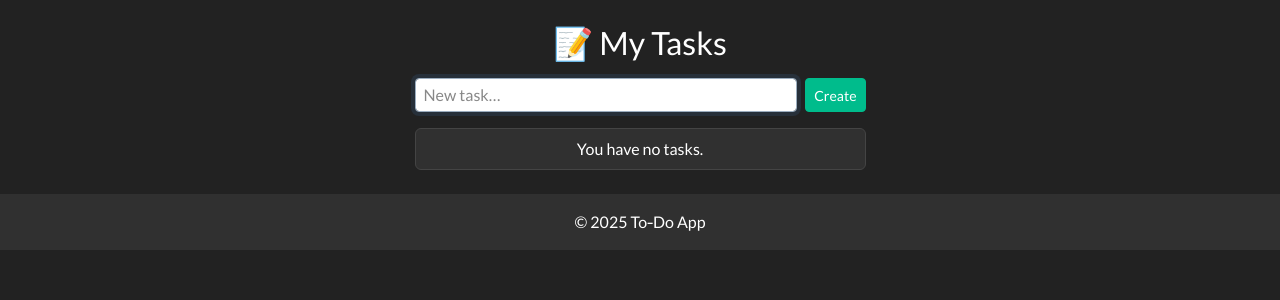
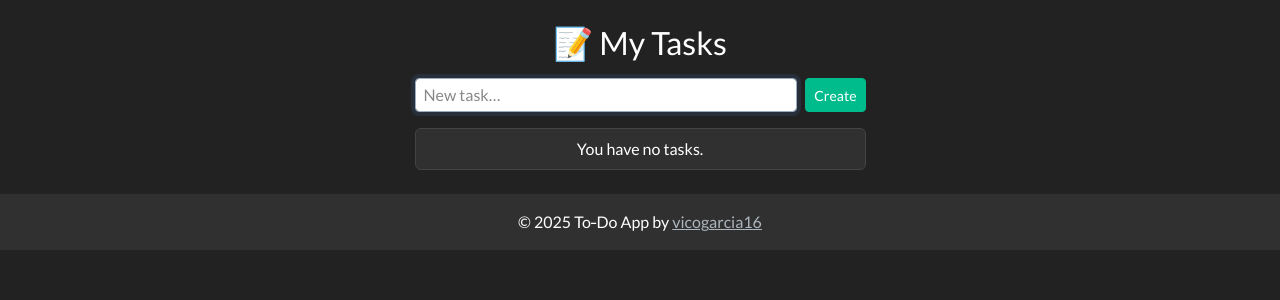
Before and after one commit to vicogarcia16/todo_app, a PHP site: page /views/dashboard.php in a window 1280 px wide. Shown: the part 72-372 px from the top of the page. Run offline with PHP 8.4, Linux system fonts and the light colour scheme; the visitor is signed in with stand-in values (Sample User, id 1); data that the repository does not hold is empty; some libraries are stand-ins or nearby versions.

Commit message:
update archives

```diff
--- a/includes/footer.php
+++ b/includes/footer.php
@@ -2,7 +2,7 @@
 
 <footer class="bg-dark text-center text-white py-3">
   <div class="container">
-    &copy; <?= date('Y') ?> To‑Do App
+    &copy; <?= date('Y') ?> To‑Do App by <a href="https://github.com/vicogarcia16" class="link-light">vicogarcia16</a>
   </div>
 </footer>
 
```
Also changed, not shown: README.md.
